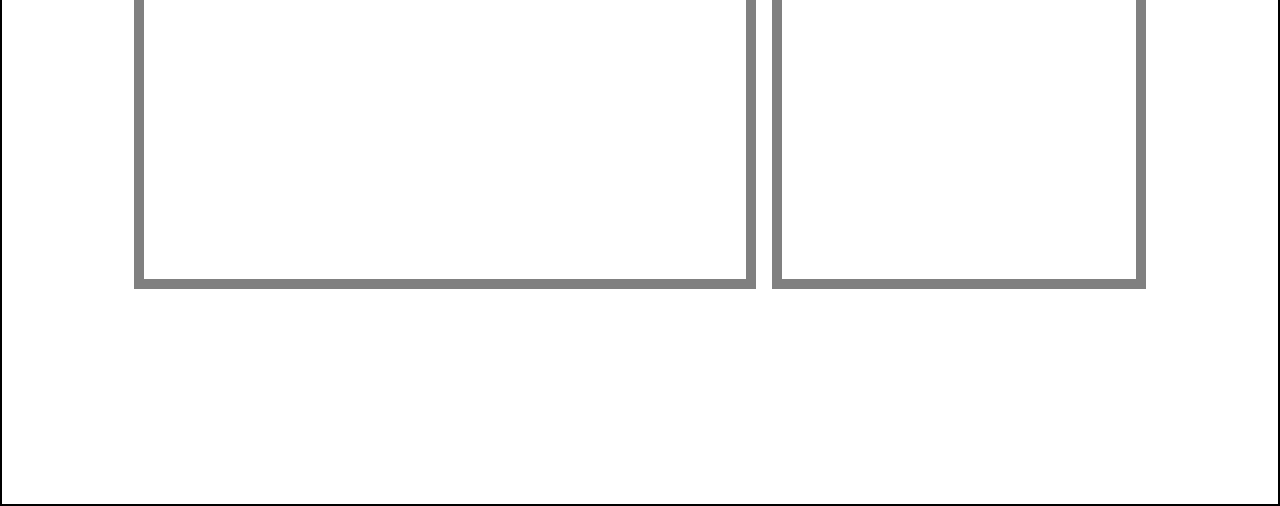
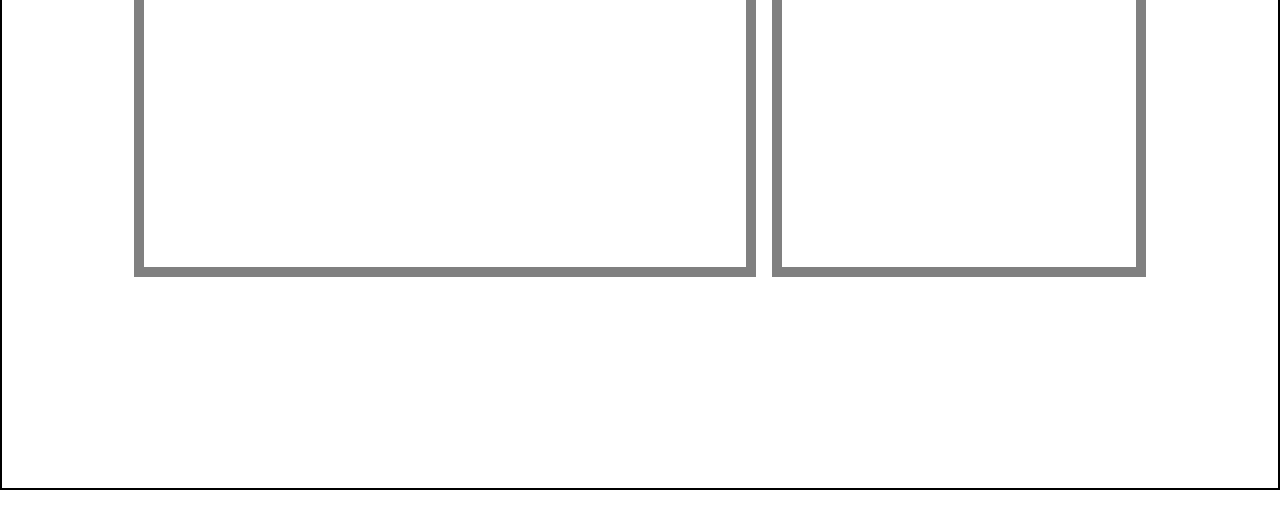
Before and after one commit to VrushabhBhave/Add-To-Cart-HTML-CSS-JAVASCRIPT, a plain HTML site: page index.html in a window 1280 px wide. Shown: the part 294-800 px from the top of the page. Drawn offline with Linux system fonts and the light colour scheme.

Commit message:
adjust height

```diff
--- a/style.css
+++ b/style.css
@@ -9,7 +9,7 @@
     display: flex;
     justify-content: center;
     align-items: center;
-    height: 100vh;
+    height: 98vh;
     border: 2px solid black;
     padding: 1rem;
 }
@@ -21,6 +21,7 @@
     text-align: center;
     margin-right: 1rem;
     margin-bottom: 1rem;
+    overflow: auto;
 }
 
 #cart{
@@ -41,7 +42,7 @@ form input,button{
 }
 
 #product-List{
-    height: 70%;
+    height: 63%;
     display: flex;
     align-items: center;
     flex-direction: column;
@@ -117,6 +118,7 @@ form input,button{
 
     #product{
         width: 80%;
+        margin-right: 0;
     }
 
     #cart{
```
